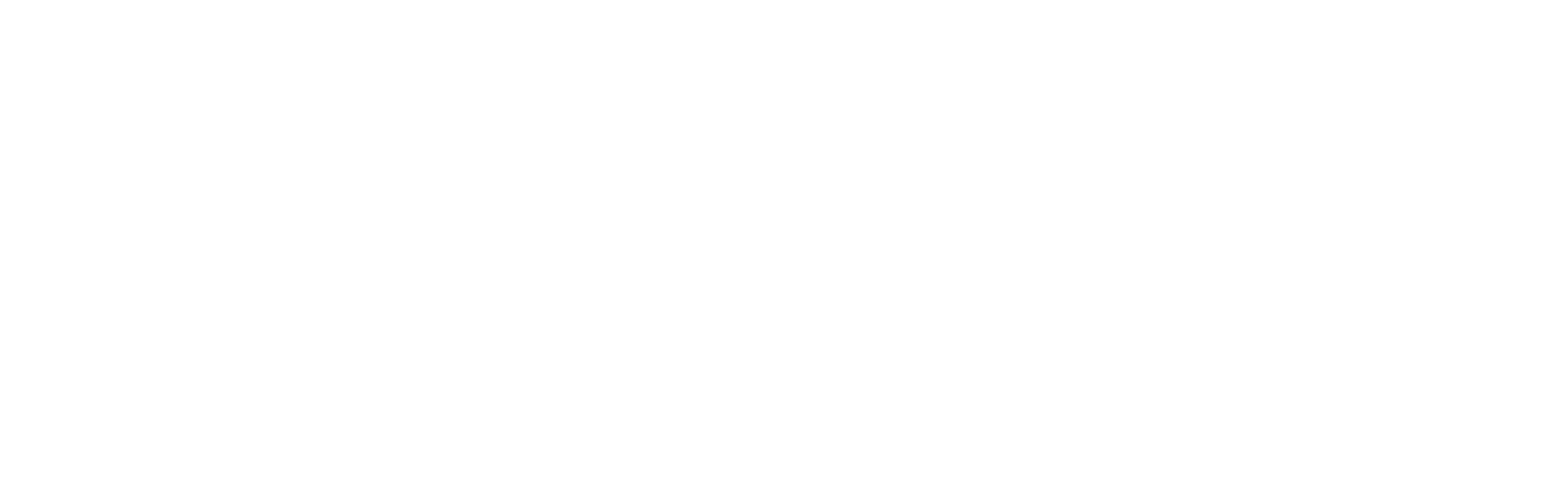
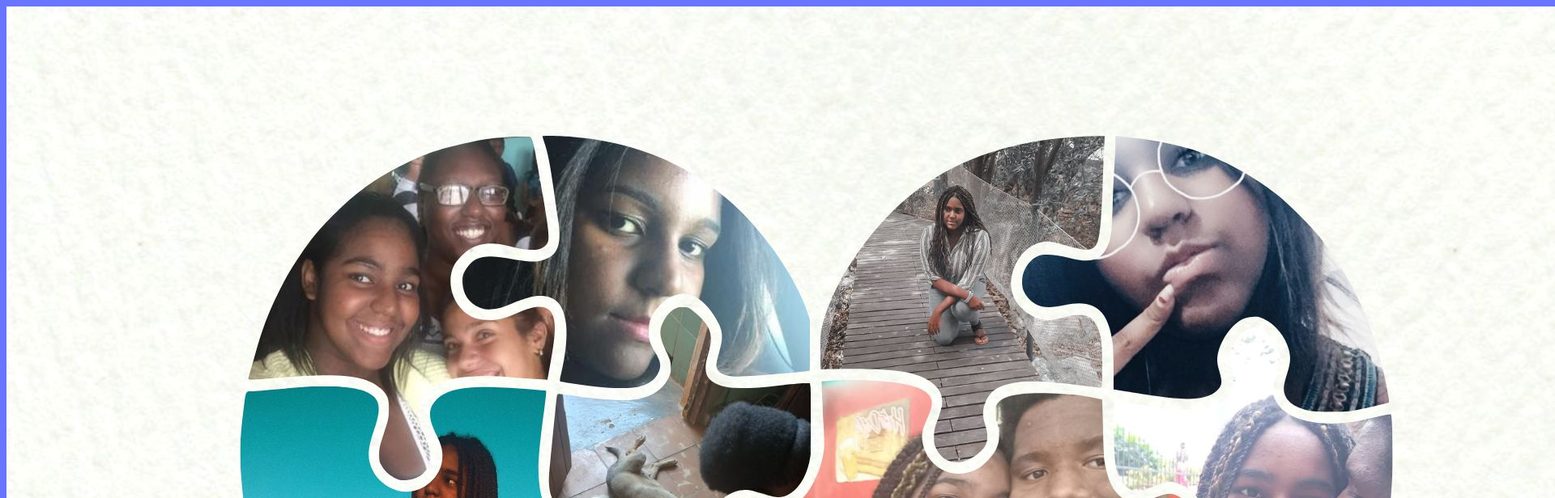
Before and after one commit to RaynerSoto/RaynerSoto.github.io, a plain HTML site: page Externos/regalo.html in a window 1280 px wide. Shown: the top 616 px of the page at 81% size, 1920 px wide, since content can reach past the window. Drawn offline with Linux system fonts and the light colour scheme.

Commit message:
Version 7.0

```diff
--- a/Externos/regalo.html
+++ b/Externos/regalo.html
@@ -2,9 +2,10 @@
 <html lang="en">
 <head>
     <meta charset="UTF-8">
-    <title>Title</title>
+    <title>Felicidades</title>
 </head>
-<body>
+<body style="background-color: #6974ff">
+<center><img src="Cumple.jpg" style="width: auto;height: auto;background-color:#6974ff"></center>
 
 </body>
 </html>
```
Also changed, not shown: index.html (+1 -1 lines), Externos/Cumple.jpg (added), 1 other file.
